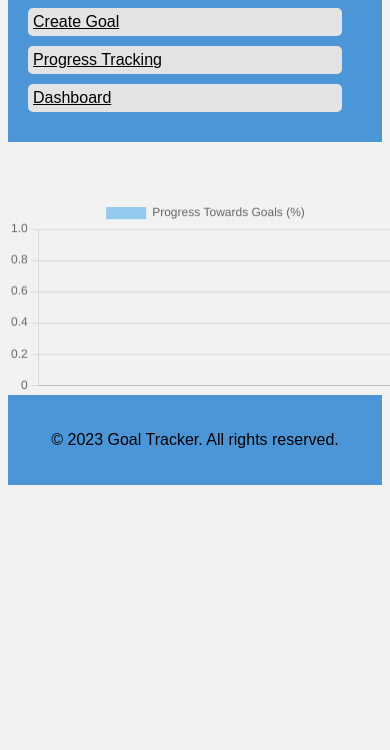
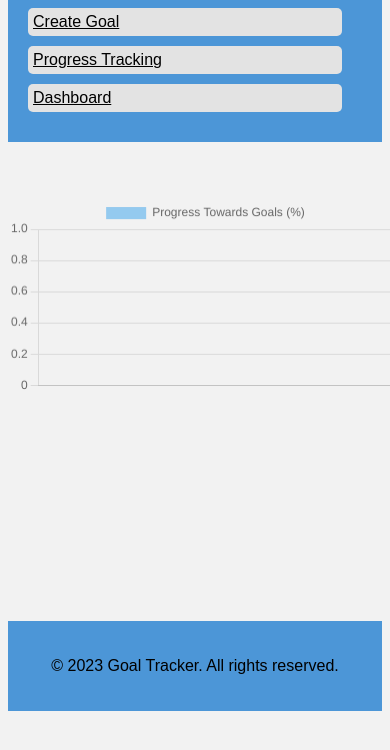
Before and after one commit to Yobamba/wdd330-proj, a website: page view/dashboard.html in a window 390 px wide. Shown: the part 90-840 px from the top of the page. Drawn offline with nearby package versions, Linux system fonts and the light colour scheme.

Commit message:
working on mobile responsiveness

```diff
--- a/styles/base.css
+++ b/styles/base.css
@@ -4,6 +4,11 @@ body {
   background-color: #f2f2f2;
   color: #333;
 }
+
+.filler-div {
+  height: 500px;
+}
+
 /* hero img found at: https://pixabay.com/vectors/destination-goal-purpose-the-goal-1285851/ */
 #hero {
   width: 100%;
@@ -233,11 +238,19 @@ button {
     display: grid;
     margin: 0 auto;
   }
+
+  .filler-div {
+    height: 362px;
+  }
 }
 
-@media screen and (max-width: 780px) {
+@media screen and (max-width: 870px) {
   #acquisitions,
   #acquisitions-div {
     max-width: 395px !important;
   }
+
+  .filler-div {
+    height: 226px;
 }
+}
--- a/styles/larger.css
+++ b/styles/larger.css
@@ -2,3 +2,7 @@
   margin: 0 auto;
   max-width: 530px;
 }
+
+#filler-div {
+  height: 900px;
+}
--- a/view/dashboard.html
+++ b/view/dashboard.html
@@ -38,7 +38,9 @@
     <script type="module" src="/wdd330-proj/src/acquisitions.js"></script>
 
 
+       <div class="filler-div">
 
+       </div>
 
         <footer>
           <p>&copy; 2023 Goal Tracker. All rights reserved.</p>
```
